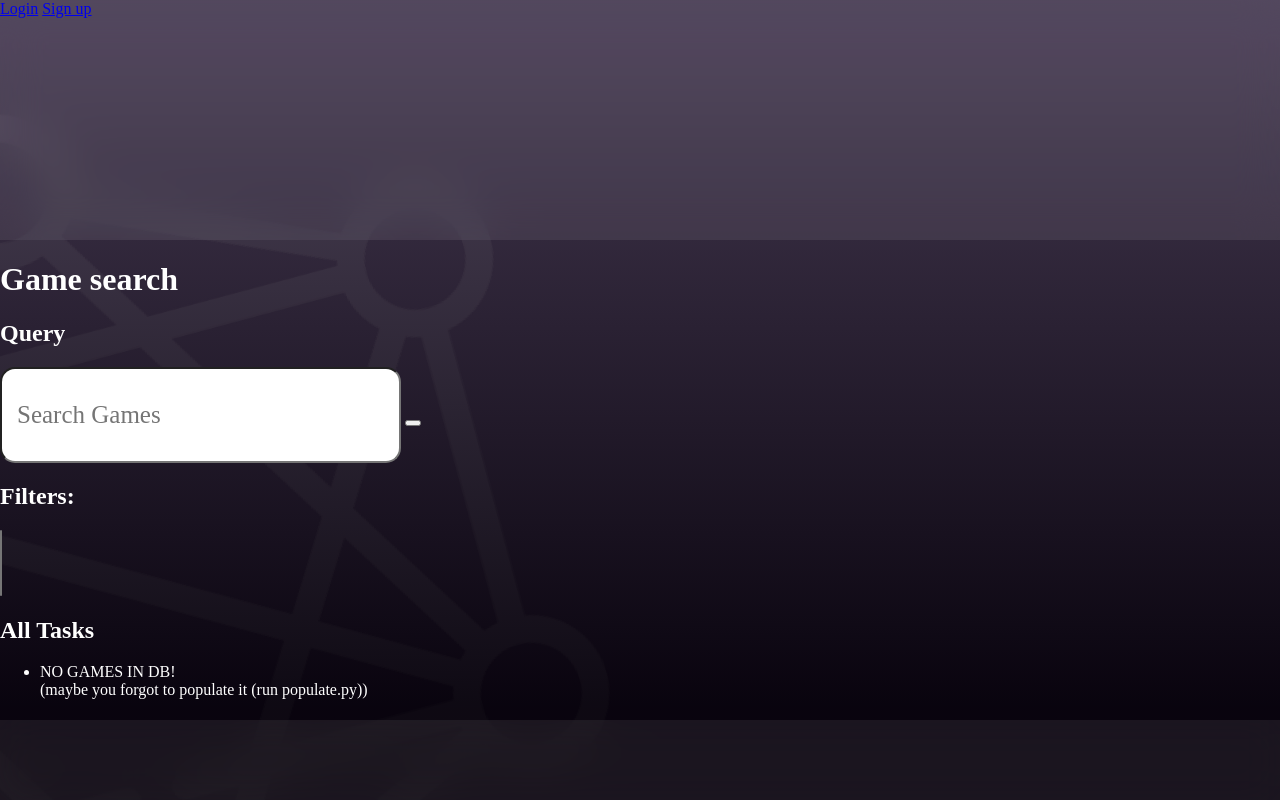
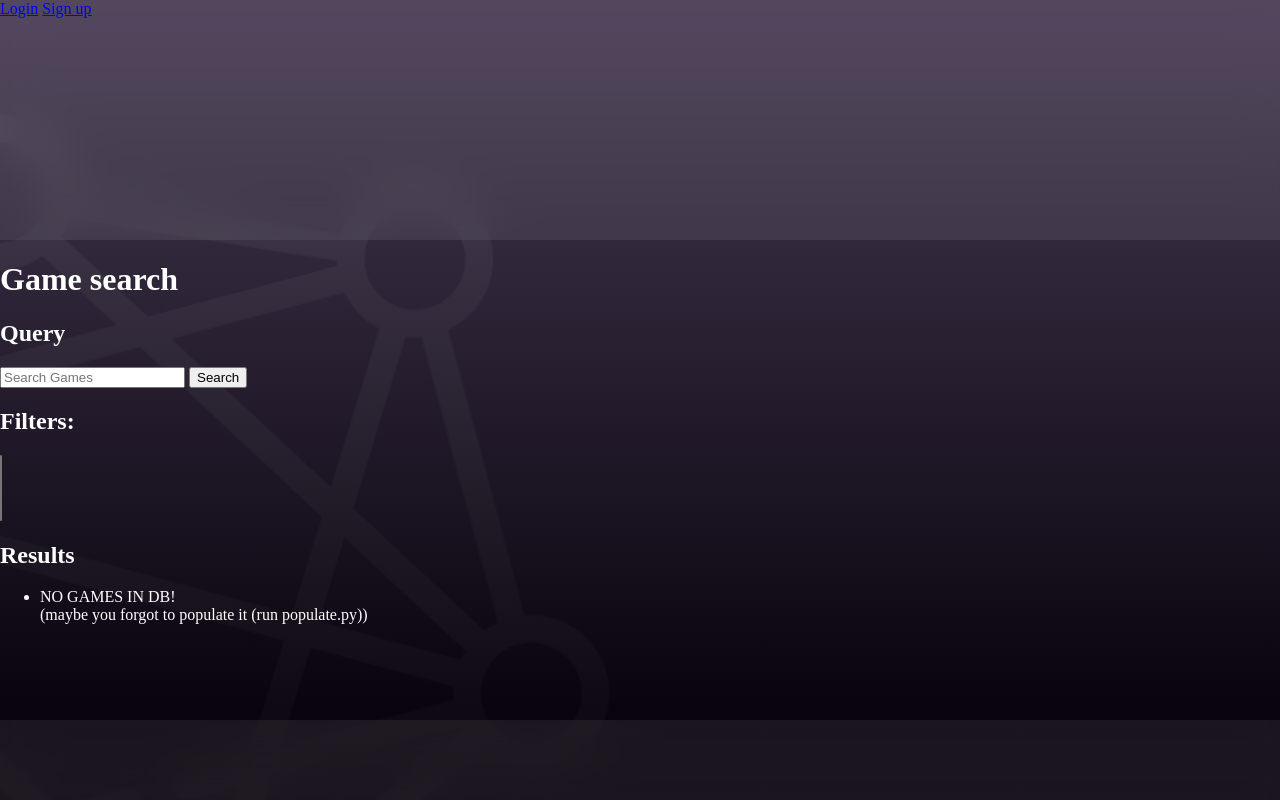
Before and after one commit to nathanlogie/neuro_arcade, a Django app: page /games/ in a window 1280 px wide. Run offline with Django 3.2, Linux system fonts and the light colour scheme; data that the repository does not hold is empty.

```diff
--- a/neuro_arcade/static/styles/main.css
+++ b/neuro_arcade/static/styles/main.css
@@ -38,46 +38,3 @@ footer {
 a:visited {
     color: white;
 }
-
-#taskHeader {
-    display: flex;
-    width: 200px;
-    height: 120px;
-    flex-direction: column;
-    flex-shrink: inherit;
-    justify-content: center;
-    color: #FFFFFF;
-    /* Just a generic font while I try to see how to get the one he wants */
-    font-family: AppleGothic, sans-serif;
-    font-size: 40px;
-    font-weight: normal;
-    text-align: center;
-    line-height: normal;
-}
-.searchBar:focus{
-    border: 2px solid #D14081
-}
-
-.searchBar {
-    border-radius: 15px;
-    width: 380px;
-    height: 90px;
-    flex-shrink: 0;
-    color: #FFF;
-    padding-left: 15px;
-    text-align: left;
-    font-family: AppleGothic, serif;
-    font-size: 25px;
-    font-style: normal;
-    font-weight: 400;
-    line-height: normal;
-
-}
-
-.searchIcon {
-    background: url("../images/searchIcon.png");
-    width:89px;
-    height: 89px;
-    flex-shrink: 0;
-    display: block;
-}
--- a/neuro_arcade/templates/base.html
+++ b/neuro_arcade/templates/base.html
@@ -5,13 +5,15 @@
         {% block title_block %} Neuro Arcade - Work in Progress {% endblock %}
     </title>
     <link rel="stylesheet" href="../static/styles/main.css">
+    <link rel="stylesheet" href="https://use.fontawesome.com/releases/v5.15.4/css/all.css">
+
         {% block style_block %}
         {% endblock %}
 </head>
 <body>
 <img src="../static/images/background.png" alt="" id="hexagon">
 <div class="gradient">
-    <header class="glass">
+    <header class="glass" id="mainpage">
     {% block body_header_block %}
         <!-- PUT NAVBAR HERE -->
         <!-- temporary navbar for testing purposes -->
--- a/neuro_arcade/templates/games.html
+++ b/neuro_arcade/templates/games.html
@@ -7,8 +7,8 @@
 <form id="search-form" action="{% url 'na:game_search' %}" method="GET">
     <h2>Query</h2>
     <div>
-        <input class = "searchBar" type="text" placeholder="Search Games" id="query" name="query">
-        <button id = "icon" type="submit"><span class='icon'></span></button>
+        <input type="text" placeholder="Search Games" id="query" name="query">
+        <button type="submit">Search</button>
     </div>
 
     <h2>Filters:</h2>
@@ -19,15 +19,14 @@
     </select>
 </form>
 
-<h2 id = "TaskHeader">All Tasks</h2>
+<h2>Results</h2>
 <ul>
 {% if games %}
     {% for game in games %}
     <li><div>
-        <a class="gamesIcons" href={% url 'na:game_view' game.slug %}>
-            <img src="{{ game.icon.url }}" width=64 alt="{{ game.name }} - Icon"> </img>
-            <p>{{ game.description }}</p>
-        </a>
+        <img src="{{ game.icon.url }}" width=64></img>
+        <a href={% url 'na:game_view' game.slug %}>{{ game.name }}</a>
+        <p>{{ game.description }}</p>
         {% for tag in game.tags.all %}
             [{{ tag.name }}]
         {% endfor %}
--- a/neuro_arcade/templates/index.html
+++ b/neuro_arcade/templates/index.html
@@ -1,4 +1,8 @@
 {% extends "base.html" %}
+
+{% block body_header_block %}
+    <h1>NeuroArcade</h1>
+{% endblock %}
 
 {% block body_block %}
     {{ block.super }}
```
